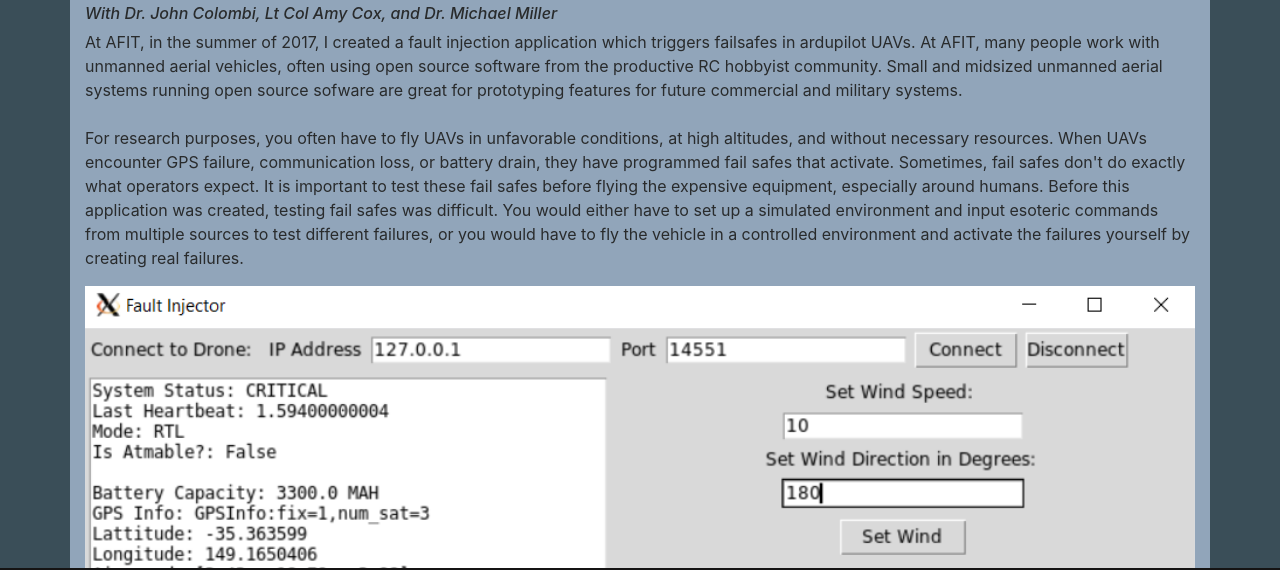
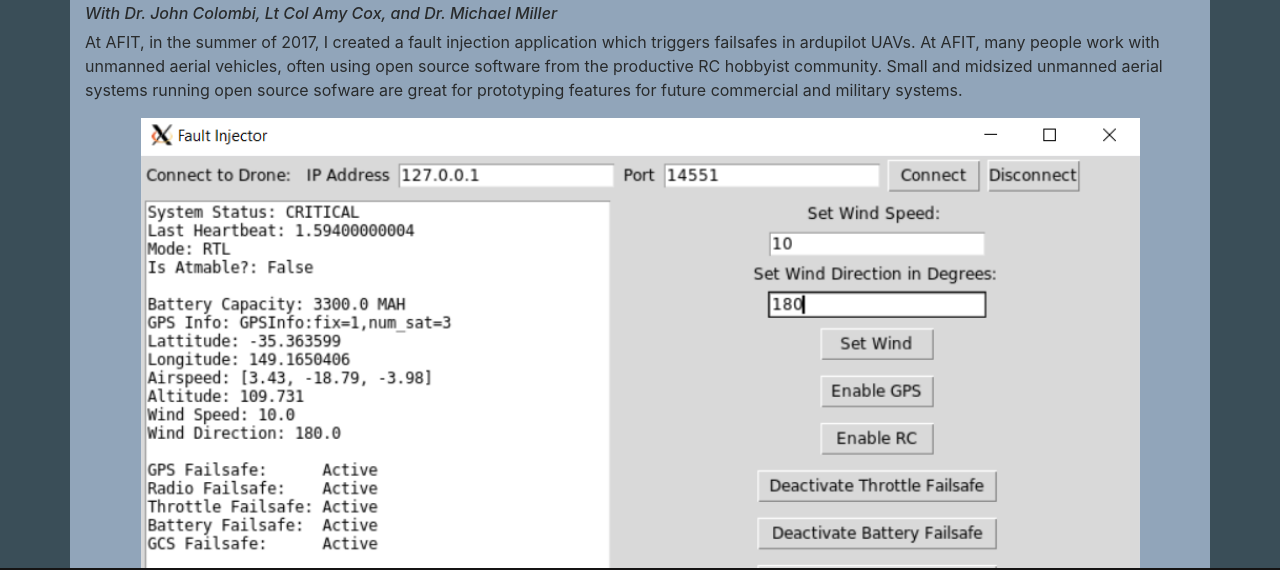
Before and after one commit to boubinjg/PersonalWebsite, a plain HTML site: page faultinjection.html in a window 1280 px wide. Shown: the part 172-742 px from the top of the page. Drawn offline with nearby package versions, Linux system fonts and the light colour scheme; a script that the page names is missing.

Commit message:
updated image resolutions

```diff
--- a/faultinjection.html
+++ b/faultinjection.html
@@ -28,18 +28,21 @@
       <h3>UAV Fault Injection</h3>
       <h6><i>With Dr. John Colombi, Lt Col Amy Cox, and Dr. Michael Miller</i></h6>
       <div class="row">
-        <div class ="col-lg-12 col-md-12 col-xs-12">
-          <p><font size="3">At AFIT, in the summer of 2017, I created a fault injection application which triggers failsafes in ardupilot UAVs. At AFIT, many people work with unmanned aerial vehicles, often using open source software from the productive RC hobbyist community. Small and midsized unmanned aerial systems running open source sofware are great for prototyping features for future commercial and military systems.<br><br>For research purposes, you often have to fly UAVs in unfavorable conditions, at high altitudes, and without necessary resources. When UAVs encounter GPS failure, communication loss, or battery drain, they have programmed fail safes that activate. Sometimes, fail safes don't do exactly what operators expect. It is important to test these fail safes before flying the expensive equipment, especially around humans. Before this application was created, testing fail safes was difficult. You would either have to set up a simulated environment and input esoteric commands from multiple sources to test different failures, or you would have to fly the vehicle in a controlled environment and activate the failures yourself by creating real failures. </font></p>
-        </div>
-        <div class="col-lg-12 col-md-12 col-xs-12">
-	  <img class = "img-responsive" src="researchImages/FaultInjector.png" alt="Fault Injector GUI" width = 100%>
+        <div class ="bottom-align-text col-lg-12 col-md-12 col-xs-12">
+          <p><font size="3">At AFIT, in the summer of 2017, I created a fault injection application which triggers failsafes in ardupilot UAVs. At AFIT, many people work with unmanned aerial vehicles, often using open source software from the productive RC hobbyist community. Small and midsized unmanned aerial systems running open source sofware are great for prototyping features for future commercial and military systems.</font></p></div>
+        <div class="col-lg-12 col-md-12 col-xs-12 text-center">
+	  <div class="span10"><img class = "img-responsive" src="researchImages/FaultInjector.png" alt="Fault Injector GUI" style="width:90%"></div>
         </div>
       </div>
       <div class = "row">
         <div class ="col-lg-12 col-md-12 col-xs-12">
 	  <p><font size="3">
+           For research purposes, you often have to fly UAVs in unfavorable conditions, at high altitudes, and without necessary resources. When UAVs encounter GPS failure, communication loss, or battery drain, they have programmed fail safes that activate. Sometimes, fail safes don't do exactly what operators expect. It is important to test these fail safes before flying the expensive equipment, especially around humans. <br><br>
+
+           Before this application was created, testing fail safes was difficult. You would either have to set up a simulated environment and input esoteric commands from multiple sources to test different failures, or you would have to fly the vehicle in a controlled environment and activate the failures yourself by creating real failures.<br><br>
 	    Fault Injector is an application written in python which simplifies the simulated testing of UAV failure modes by providing a simple graphical user interface. Before Fault Injector, to test a UAV in a simulated environment, one would have to create a SITL simulation of the vehicle, connect to the simulation using MAVproxy, and then enter a series of unintuitive commands which translates to whichever system failure they would like to test. With Fault Injector, you can simply create the sitl simulation, connect to it, and start injecting failures at the push of a button. Fault Injector doesn't just work with SITL alone. You can use Fault Injector to connect to MAVproxy as well, if you desire to connect multiple ground stations, or if that is your prefered means of communication with your vehicle.
-	  </font></p>
+
+  </font></p>
           <p><font size = "3">
             To develope this applicaton, I had to integrate more open source libraries and software packages than ever before for any of my projects or research. I worked with dronekit, mavlink, SITL, MAVproxy, JSBSim, flightgear, ArduPilot, Mission Planner, and others to develope and test this software. Our intention was for this application to be easily integrated into the current open source software ecosystem used by RC hobbyists and researchers alike, and I believe we succeeded.
           </p>
```
Also changed, not shown: ProjectsImages/megaTournament.png.
